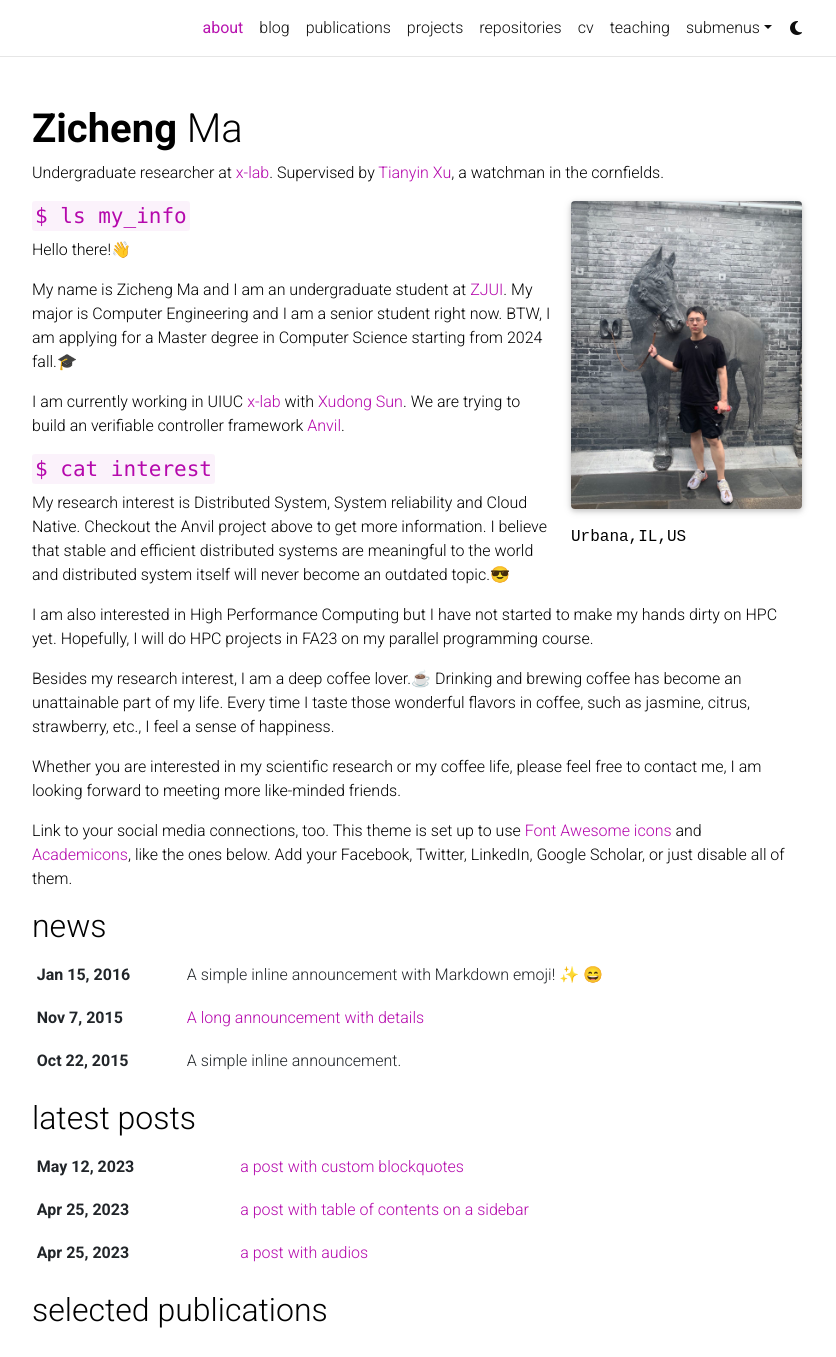
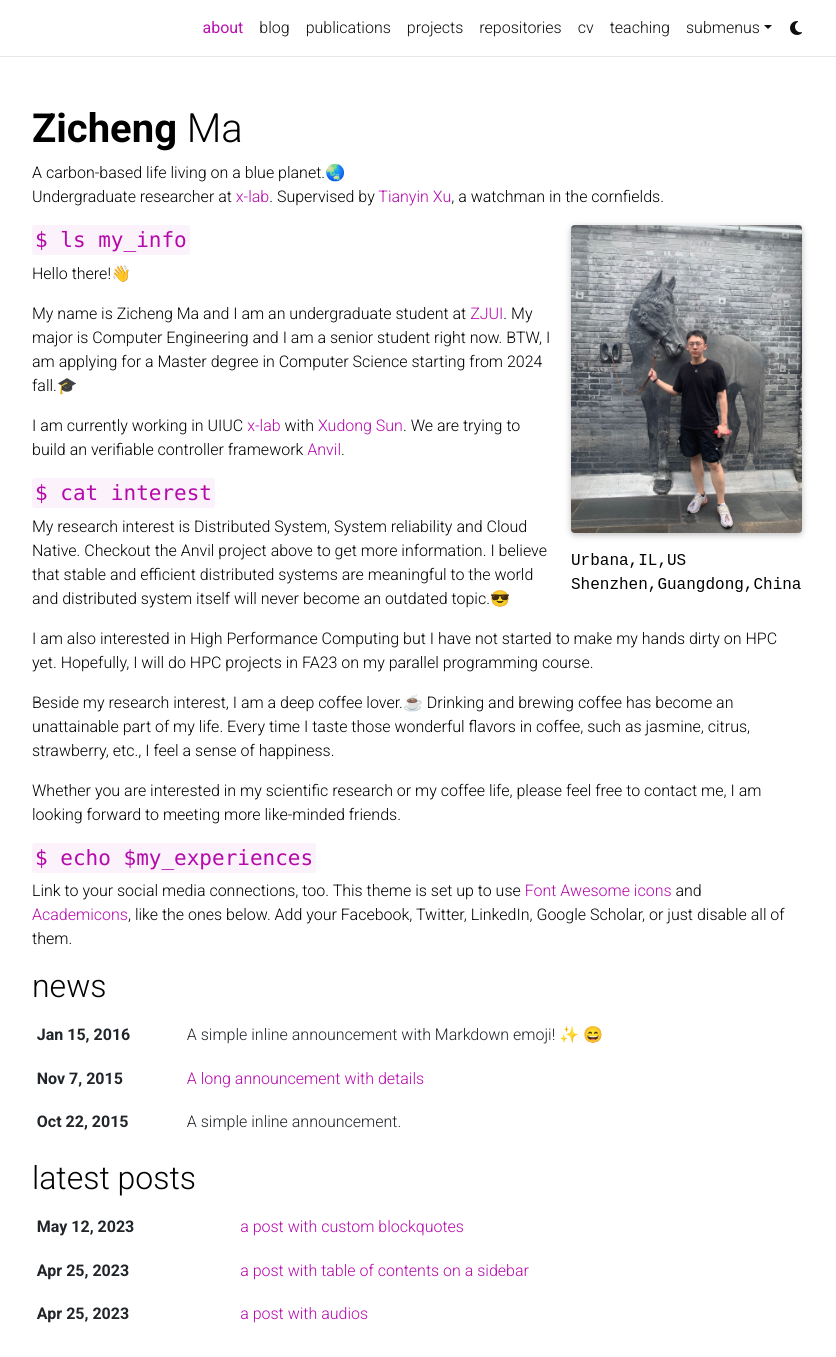
Before and after one commit to ZichengMa/ZichengMa.github.io, a Jekyll site: the page built from _pages/about.md, in a window 1280 px wide and 1400 px high, cut to the strip 0-1357 px from the top of the window. Shown: the whole strip, without its empty margins (223-1059 px from the left). Built offline with Jekyll 4.4.1, drawn with Linux system fonts in a browser that asks for light colours; emoji names are drawn with the system emoji font; comment, search, counter and statistics services are not loaded; a style sheet for code colours, icons or effects is not loaded.

Commit message:
make multiple lines in subtitle

```diff
--- a/_pages/about.md
+++ b/_pages/about.md
@@ -2,7 +2,7 @@
 layout: about
 title: about
 permalink: /
-subtitle: Undergraduate researcher at <a href='https://github.com/xlab-uiuc/'>x-lab</a>. Supervised by <a href='https://tianyin.github.io/'>Tianyin Xu</a>, a watchman in the cornfields.
+subtitle: A carbon-based life living on a blue planet.🌏<br>Undergraduate researcher at <a href='https://github.com/xlab-uiuc/'>x-lab</a>. Supervised by <a href='https://tianyin.github.io/'>Tianyin Xu</a>, a watchman in the cornfields.
 
 profile:
   align: right
@@ -10,6 +10,7 @@ profile:
   image_circular: false # crops the image to make it circular
   address: >
     <p>Urbana,IL,US</p>
+    <p>Shenzhen,Guangdong,China</p>
 
 news: true  # includes a list of news items
 latest_posts: true  # includes a list of the newest posts
@@ -30,8 +31,10 @@ My research interest is Distributed System, System reliability and Cloud Native.
 
 I am also interested in High Performance Computing but I have not started to make my hands dirty on HPC yet. Hopefully, I will do HPC projects in FA23 on my parallel programming course.
 
-Besides my research interest, I am a deep coffee lover.☕️ Drinking and brewing coffee has become an unattainable part of my life. Every time I taste those wonderful flavors in coffee, such as jasmine, citrus, strawberry, etc., I feel a sense of happiness.
+Beside my research interest, I am a deep coffee lover.☕️ Drinking and brewing coffee has become an unattainable part of my life. Every time I taste those wonderful flavors in coffee, such as jasmine, citrus, strawberry, etc., I feel a sense of happiness.
 
 Whether you are interested in my scientific research or my coffee life, please feel free to contact me, I am looking forward to meeting more like-minded friends.
 
+#### `$ echo $my_experiences`
+
 Link to your social media connections, too. This theme is set up to use [Font Awesome icons](http://fortawesome.github.io/Font-Awesome/) and [Academicons](https://jpswalsh.github.io/academicons/), like the ones below. Add your Facebook, Twitter, LinkedIn, Google Scholar, or just disable all of them.
```
